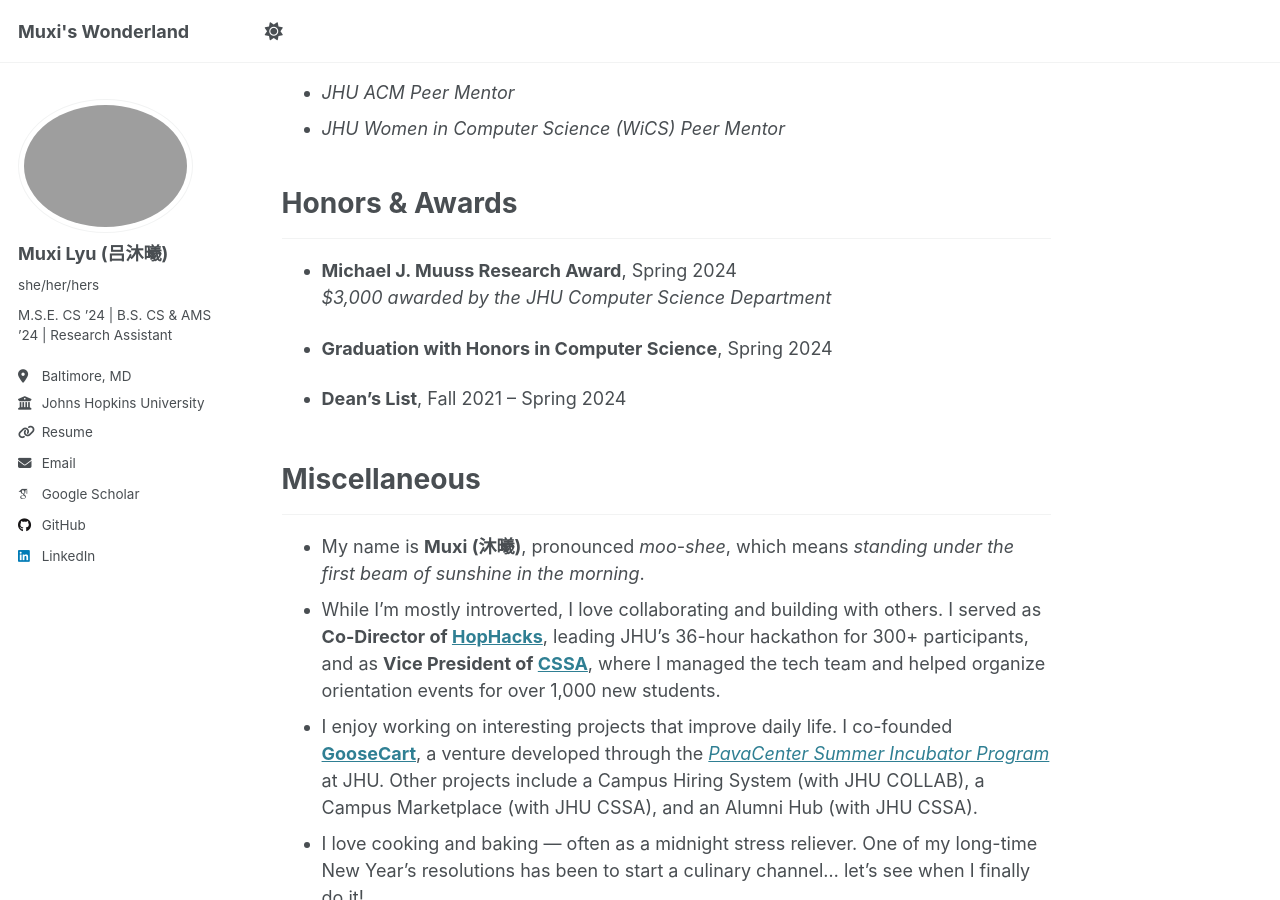
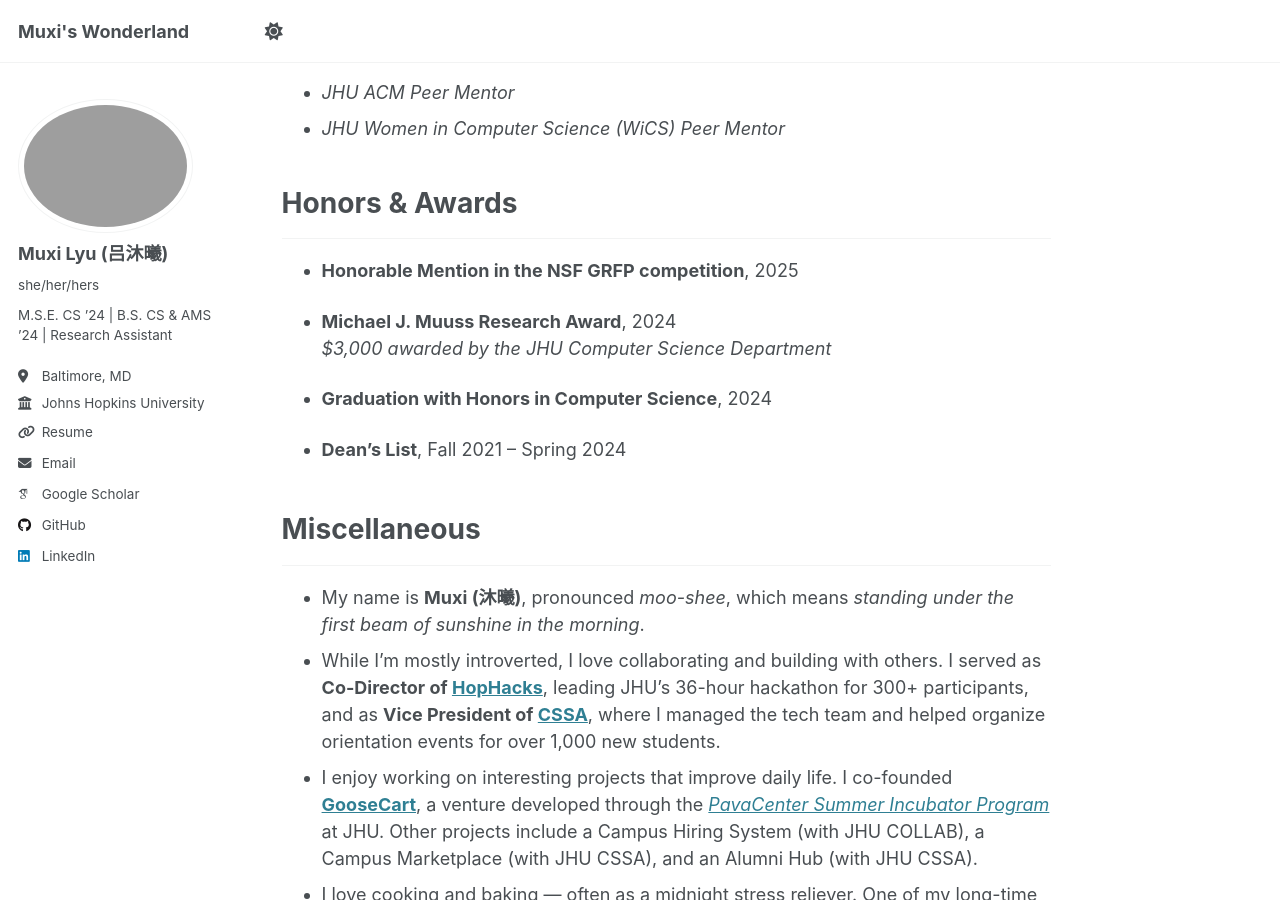
Before and after one commit to MuxiLyuLucy/muxilyulucy.github.io, a Jekyll site: the page built from _pages/about.md, in a window 1280 px wide and 900 px high, scrolled down 1413 px. Built offline with Jekyll 4.4.1, drawn with Linux system fonts in a browser that asks for light colours; some web fonts are replaced.

Commit message:
update resume and award

```diff
--- a/_config.yml
+++ b/_config.yml
@@ -28,7 +28,7 @@ author:
   bio              : "M.S.E. CS ’24 | B.S. CS & AMS ’24 | Research Assistant"
   location         : "Baltimore, MD"
   employer         : "Johns Hopkins University"
-  resume           : "https://muxilyulucy.github.io/files/Resume__Nov_22__2024.pdf"
+  resume           : "https://muxilyulucy.github.io/files/Resume_Apr2025.pdf"
   email            : "mlyu4@jhu.edu"
 
   # Academic websites
--- a/_pages/about.md
+++ b/_pages/about.md
@@ -50,10 +50,12 @@ Zifeng Kang, ***Muxi Lyu***, Zhengyu Liu, Jianjia Yu, Runqi Fan, Song Li, Yinzhi
 # Honors & Awards
 ---
 
-- **Michael J. Muuss Research Award**, Spring 2024
+- **Honorable Mention in the NSF GRFP competition**, 2025
+
+- **Michael J. Muuss Research Award**, 2024
   *$3,000 awarded by the JHU Computer Science Department*
 
-- **Graduation with Honors in Computer Science**, Spring 2024
+- **Graduation with Honors in Computer Science**, 2024
 
 - **Dean’s List**, Fall 2021 – Spring 2024
 <br><br>
```
Also changed, not shown: 2 other files.
